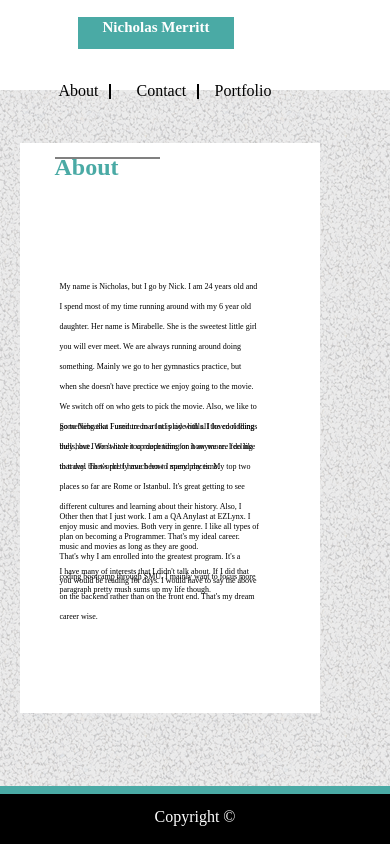
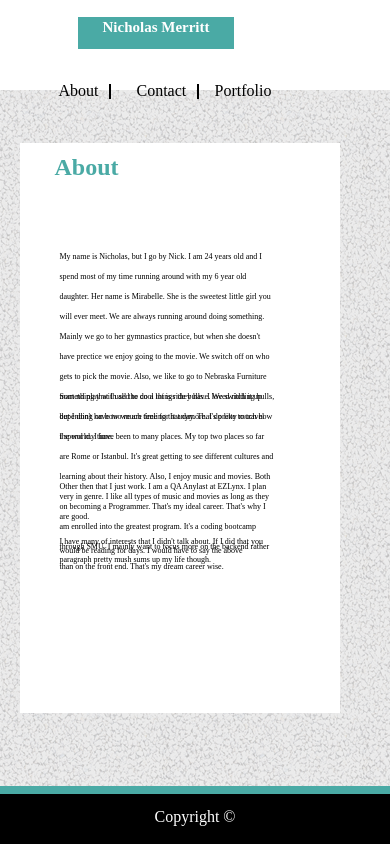
Before and after one commit to nicholasmerritt99/Responsive-Portfolio, a plain HTML site: page index.html in a window 390 px wide. Drawn offline with Linux system fonts and the light colour scheme.

Commit message:
Adding to my css

```diff
--- a/assests/css/style.css
+++ b/assests/css/style.css
@@ -348,7 +348,7 @@
 
     .aboutsection {
       height: 570px;
-      width: 300px;
+      width: 320px;
       background-color: white;
       }
 
@@ -362,7 +362,7 @@
       top: 10px;
       left: 35px;
       background-color: white;
-      border-bottom: 2px solid grey;
+      border-bottom: 0px solid grey;
       display: inline-block;
       line-height: 0.85;
       }
@@ -385,7 +385,7 @@
 
       .p1 {
         position: absolute;
-        top: 150px;
+        top: 120px;
         margin-right: 20%;
         line-height: 20px;
         font-size: 8px;
@@ -393,7 +393,7 @@
 
       .p2 {
         position: absolute;
-        top: 290px;
+        top: 260px;
         margin-right: 20%;
         line-height: 20px;
         font-size: 8px;
@@ -401,7 +401,7 @@
 
       .p3 {
         position: absolute;
-        top: 380px;
+        top: 350px;
         margin-right: 20%;
         line-height: 20px;
         font-size: 8px;
@@ -409,7 +409,7 @@
 
       .p4 {
         position: absolute;
-        top: 440px;
+        top: 410px;
         margin-right: 20%;
         font-size: 8px;
       }
```
